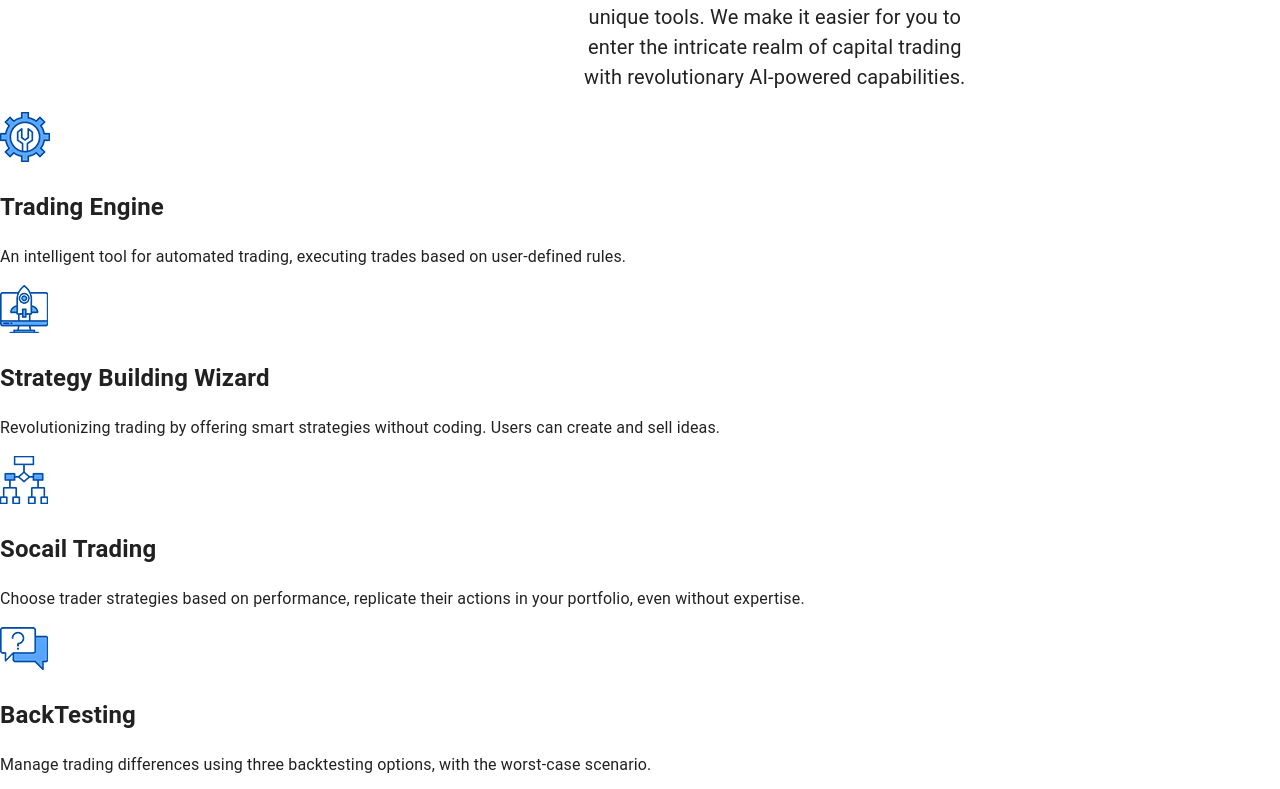
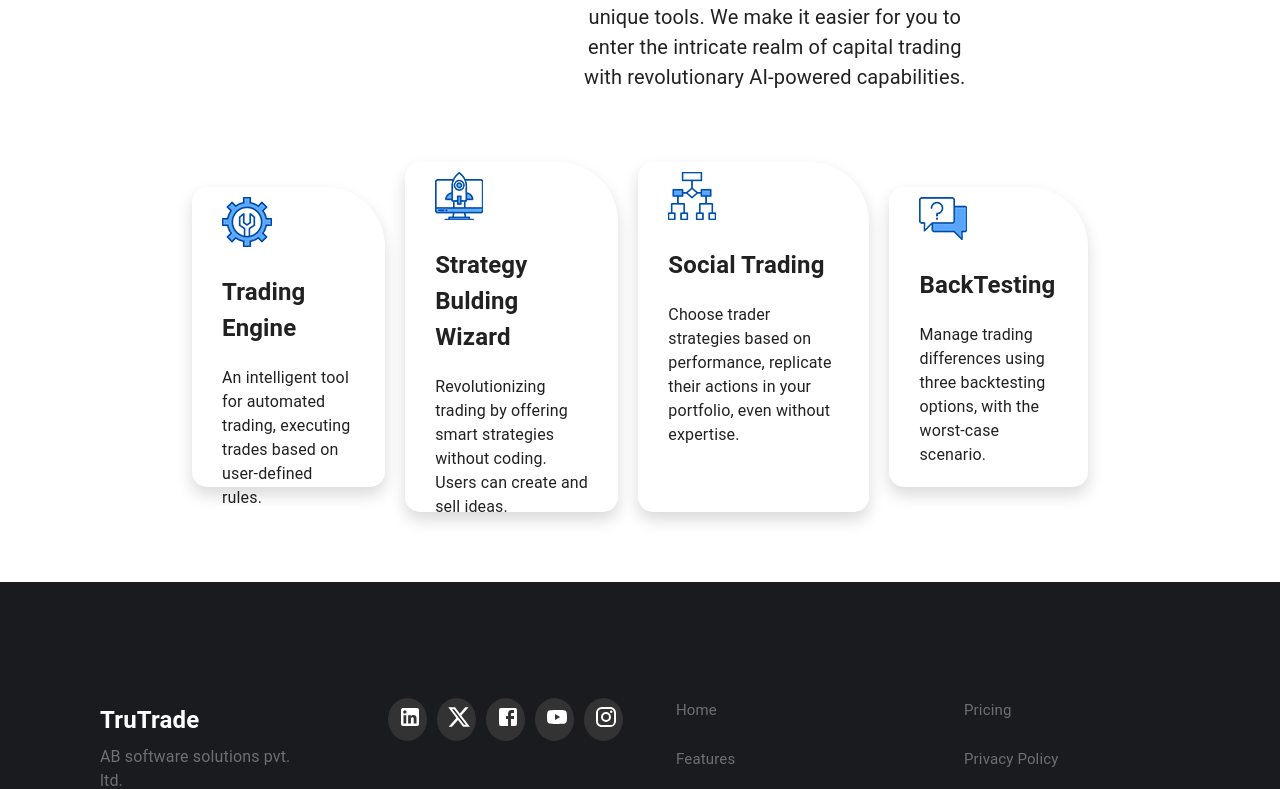
Before and after one commit to iamabhiCH/TruTrade---The-Trading-Application, a React (Create React App) app: page / in a window 1280 px wide. Shown: the part 891-1680 px from the top of the page. Built offline with nearby package versions, Linux system fonts and the light colour scheme.

Commit message:
Adding cards in our explore section.

```diff
--- /dev/null
+++ b/src/components/card.css
@@ -0,0 +1,25 @@
+.cards-container {
+    width: 70%;
+    gap: 20px;
+    margin: 70px auto;
+    /* padding: 40px 0; */
+    display: flex;
+    align-items: center;
+    justify-content: center;
+}
+.card1 {
+    padding: 10px 30px;
+    height: 300px;
+    border-radius: 15px 60px 15px 15px;
+    box-shadow: 0 0.5rem 1rem rgba(0, 0, 0, 0.15) !important;
+}
+
+#c2 {
+    height: 350px;
+}
+
+.card1:hover {
+    background-color: #5cd3f8;
+    background: url("../resource/service-bg.webp") no-repeat center;
+    background-size: cover;
+}
--- /dev/null
+++ b/src/components/card.js
@@ -0,0 +1,26 @@
+import React from "react";
+import "./card.css";
+
+const card = ({ data }) => {
+    return (
+        <div>
+            <div className="cards-container">
+                {data.map((value, index) => (
+                    <div className="card1" key={index} id={value.id}>
+                        <div className="card1-img">
+                            <img src={value.icon} alt="Icon1" />
+                        </div>
+                        <div className="card1-heading">
+                            <h2>{value.title}</h2>
+                        </div>
+                        <div className="card1-para">
+                            <p>{value.desc}</p>
+                        </div>
+                    </div>
+                ))}
+            </div>
+        </div>
+    );
+};
+
+export default card;
--- a/src/components/ourFeatures.css
+++ b/src/components/ourFeatures.css
@@ -1,5 +1,6 @@
 .features-containcer{
     margin-top: -40px;
+    margin-bottom: 50px;
 }
 .features-Head{
     align-items: center;
--- a/src/components/ourFeatures.js
+++ b/src/components/ourFeatures.js
@@ -1,10 +1,34 @@
 import React from "react";
-import './ourFeatures.css'
-
+import "./ourFeatures.css";
+import Card from "./card";
 import Icon1 from "../resource/service-icon-01.webp";
 import Icon2 from "../resource/service-icon-02.webp";
 import Icon3 from "../resource/service-icon-03.webp";
 import Icon4 from "../resource/service-icon-04.webp";
+const cardContent = [
+    {
+        icon: Icon1,
+        title: "Trading Engine",
+        desc: "An intelligent tool for automated trading, executing trades based on user-defined rules.",
+    },
+    {
+        id: "c2",
+        icon: Icon2,
+        title: "Strategy Bulding Wizard",
+        desc: "Revolutionizing trading by offering smart strategies without coding. Users can create and sell ideas.",
+    },
+    {
+        id: "c2",
+        icon: Icon3,
+        title: "Social Trading",
+        desc: "Choose trader strategies based on performance, replicate their actions in your portfolio, even without expertise.",
+    },
+    {
+        icon: Icon4,
+        title: "BackTesting",
+        desc: "Manage trading differences using three backtesting options, with the worst-case scenario.",
+    },
+];
 
 const Features = () => {
     return (
@@ -17,40 +41,7 @@ const Features = () => {
                     capital trading with revolutionary AI-powered capabilities.
                 </p>
             </div>
-            <div className="cards-container">
-                <div className="card1">
-                    <img src={Icon1} alt="Icon1" />
-                    <h2>Trading Engine</h2>
-                    <p>
-                        An intelligent tool for automated trading, executing
-                        trades based on user-defined rules.
-                    </p>
-                </div>
-                <div className="card2">
-                    <img src={Icon2} alt="Icon2" />
-                    <h2>Strategy Building Wizard</h2>
-                    <p>
-                        Revolutionizing trading by offering smart strategies
-                        without coding. Users can create and sell ideas.
-                    </p>
-                </div>
-                <div className="card3">
-                    <img src={Icon3} alt="Icon3" />
-                    <h2>Socail Trading</h2>
-                    <p>
-                        Choose trader strategies based on performance, replicate
-                        their actions in your portfolio, even without expertise.
-                    </p>
-                </div>
-                <div className="card4">
-                    <img src={Icon4} alt="Icon4" />
-                    <h2>BackTesting</h2>
-                    <p>
-                        Manage trading differences using three backtesting
-                        options, with the worst-case scenario.
-                    </p>
-                </div>
-            </div>
+            <Card data={cardContent} />
         </div>
     );
 };
```
Also changed, not shown: src/resource/service-bg.webp (added).
